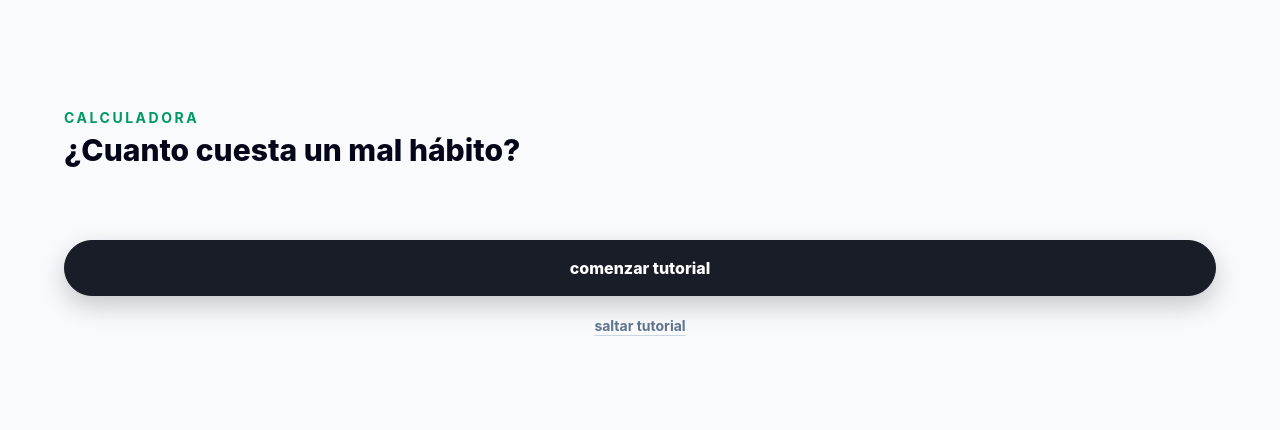
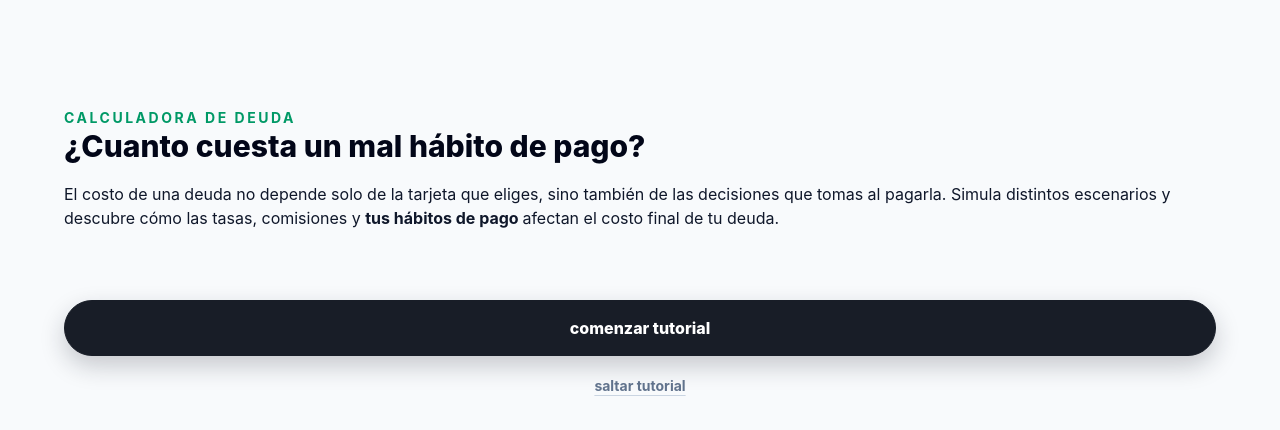
Before and after one commit to urivalhur/calculadora-costos-y-comisiones, a Next.js app: page / in a window 1280 px wide. Shown: the top 430 px of the page. Built offline with nearby package versions, Linux system fonts and the light colour scheme.

Commit message:
Actualiza copy del encabezado

```diff
--- a/src/app/page.js
+++ b/src/app/page.js
@@ -8,14 +8,21 @@ export default function Home() {
           <div className="mb-4 mt-8 flex flex-col gap-2 sm:mb-6 sm:mt-11 sm:flex-row sm:items-end sm:justify-between sm:gap-3">
             <div>
               <p className="text-sm font-bold uppercase tracking-[0.18em] text-emerald-600">
-                Calculadora
+                Calculadora de deuda
               </p>
               <h2
-                className="mt-1 scroll-mt-6 text-3xl font-extrabold leading-tight text-slate-950"
+                className=" scroll-mt-6 text-3xl font-extrabold leading-tight text-slate-950 pr-5"
                 id="start-cards-title"
               >
-                ¿Cuanto cuesta un mal hábito?
+                ¿Cuanto cuesta un mal hábito de pago?
               </h2>
+
+              <p className="mt-4">
+                El costo de una deuda no depende solo de la tarjeta que eliges,
+                sino también de las decisiones que tomas al pagarla.
+                Simula distintos escenarios y descubre cómo las tasas, comisiones y <strong> tus hábitos de pago </strong>
+                afectan el costo final de tu deuda.
+              </p>
             </div>
           </div>
 
```
